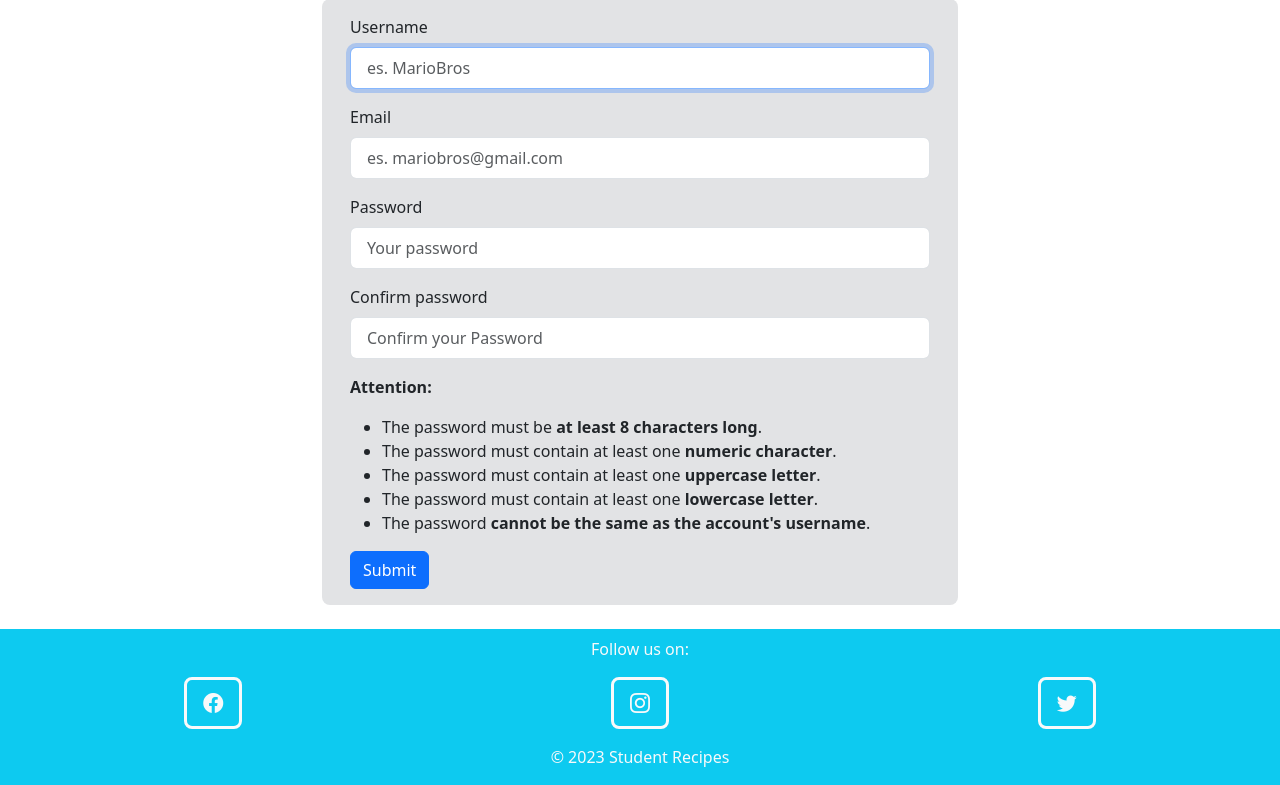
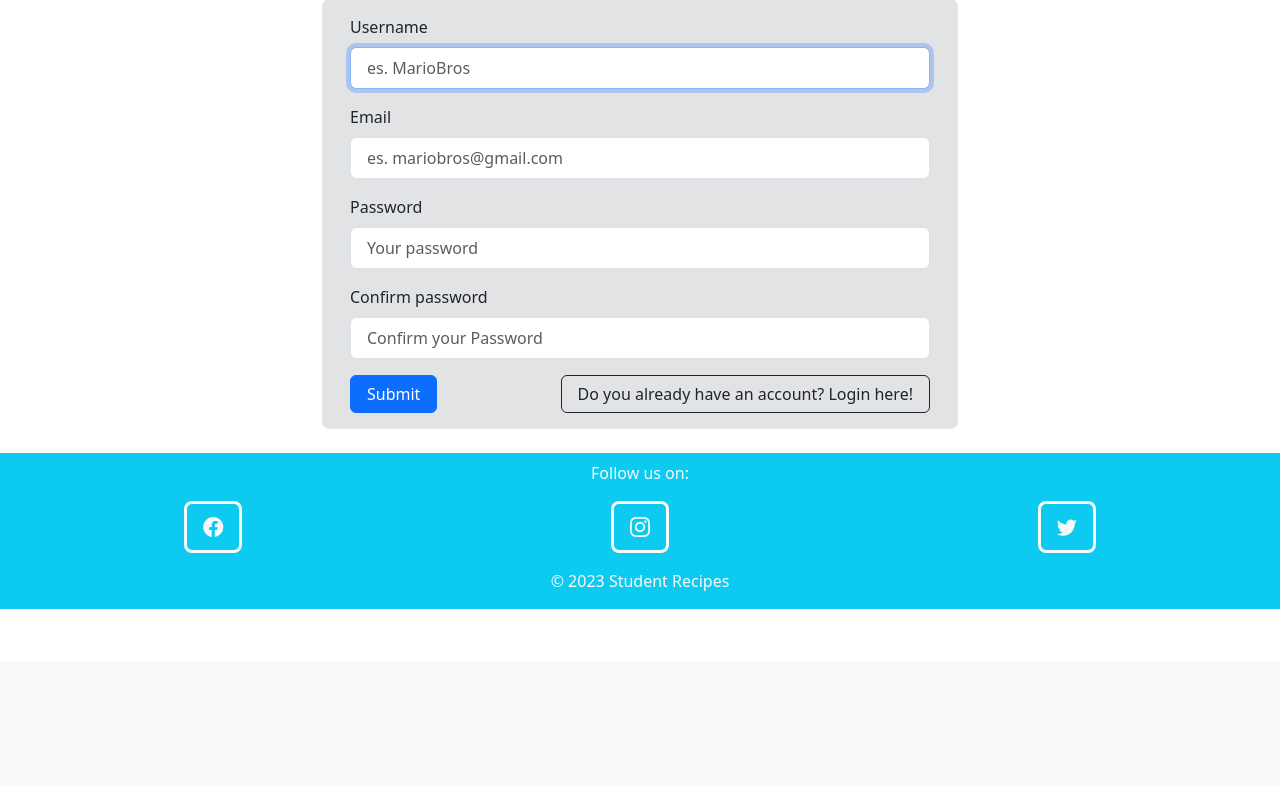
Before and after one commit to niccolentini/receipt_website, a Django app: page /signup/ in a window 1280 px wide. Shown: the part 139-924 px from the top of the page. After the commit the page ends 748 px from the top, so only its background shows below. Run offline with Django 4.2, Linux system fonts and the light colour scheme.

Commit message:
added features

```diff
--- a/core/templates/core/loginPage.html
+++ b/core/templates/core/loginPage.html
@@ -35,8 +35,10 @@
                     {{ form.non_field_errors }}
                     </div>
                 {% endif %}
-
-                <button type="submit" class="btn btn-primary">Log in</button>
+                <div style="display: flex; justify-content: space-between">
+                <button type="submit" class="btn btn-primary px-3">Log in</button>
+                <a href="{% url 'core:signupPage' %}" class="btn btn-outline-dark">You don't have an account? Register here!</a>
+                    </div>
             </form>
 
         </div>
--- a/core/templates/core/signupPage.html
+++ b/core/templates/core/signupPage.html
@@ -35,16 +35,6 @@
                     {{ form.password2 }}
                 </div>
 
-            <p> <b>Attention:</b>
-        <ul>
-                <li>The password must be <b>at least 8 characters long</b>.</li>
-                <li>The password must contain at least one <b>numeric character</b>.</li>
-                <li>The password must contain at least one <b>uppercase letter</b>.</li>
-                <li>The password must contain at least one <b>lowercase letter</b>.</li>
-                <li>The password <b>cannot be the same as the account's username</b>.</li>
-        </ul>
-        </p>
-
                 {% if form.errors or form.non_field_errors %}
                     <div class="mb-3 p-4 bg-danger rounded-3">
                         {% for field in form %}
@@ -54,7 +44,10 @@
                     </div>
                 {% endif %}
 
-                <button type="submit" class="btn btn-primary">Submit</button>
+                <div style="display: flex; justify-content: space-between">
+                <button type="submit" class="btn btn-primary px-3">Submit</button>
+                <a href="{% url 'core:loginPage' %}" class="btn btn-outline-dark px-3">Do you already have an account? Login here!</a>
+                    </div>
             </form>
         </div>
 
--- a/recipe/views.py
+++ b/recipe/views.py
@@ -12,6 +12,7 @@ def detail(request, pk):
     related_recipes = Recipe.objects.filter(category=recipe.category).exclude(pk=pk)[0:4]
     comments = Comment.objects.filter(recipe=recipe).order_by('-date')
     allrecipes = Recipe.objects.all()
+    liked_rec = LikeRecipe.objects.filter(username=request.user.username, recipe_id=pk)
 
     if request.method == 'POST':
         form = CommentForm(request.POST)
@@ -32,7 +33,8 @@ def detail(request, pk):
         'related_recipes': related_recipes,
         'form': form,
         'comments': comments,
-        'allrecipes': allrecipes
+        'allrecipes': allrecipes,
+        'liked_rec': liked_rec
     })
 
 
@@ -133,5 +135,4 @@ def deleteComment(request, pk):
     recipe_pk = comment.recipe.pk
     comment.delete()
 
-
     return redirect('recipe:detail', pk=recipe_pk)
```
Also changed, not shown: recipe/templates/recipe/detail.html (+7 -1 lines), db.sqlite3.
